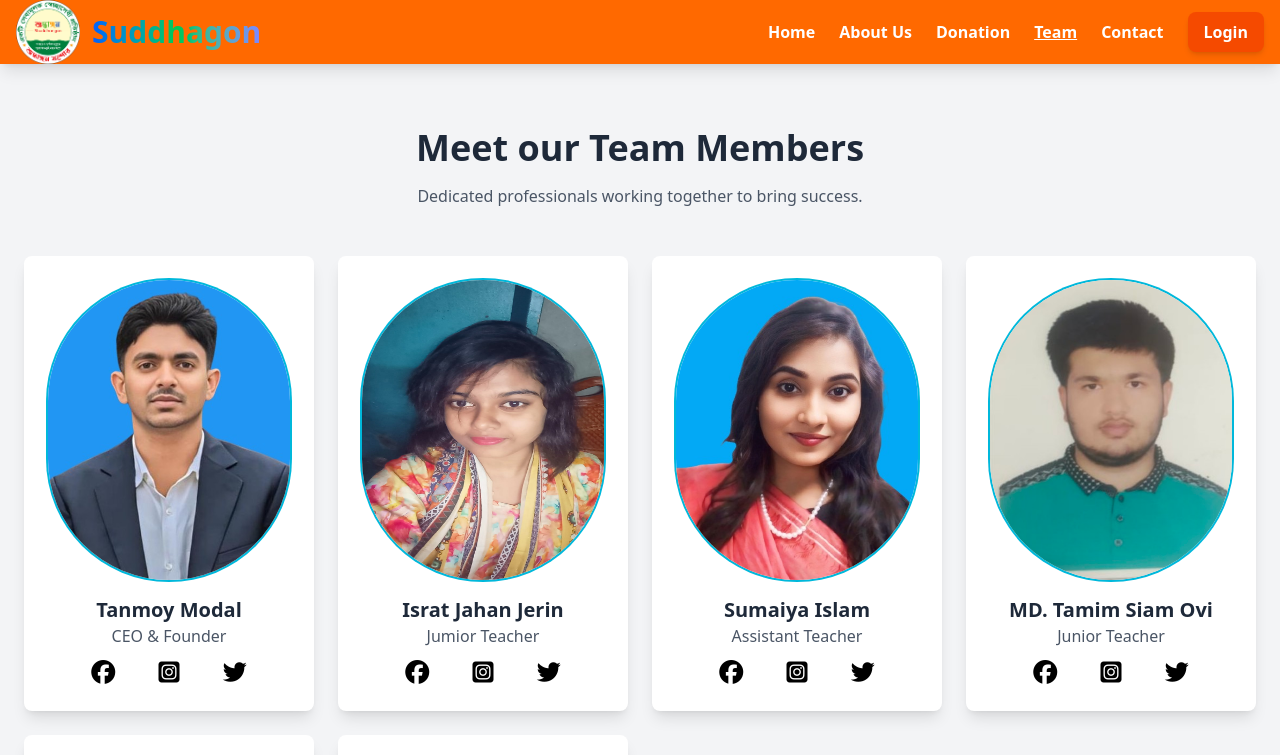
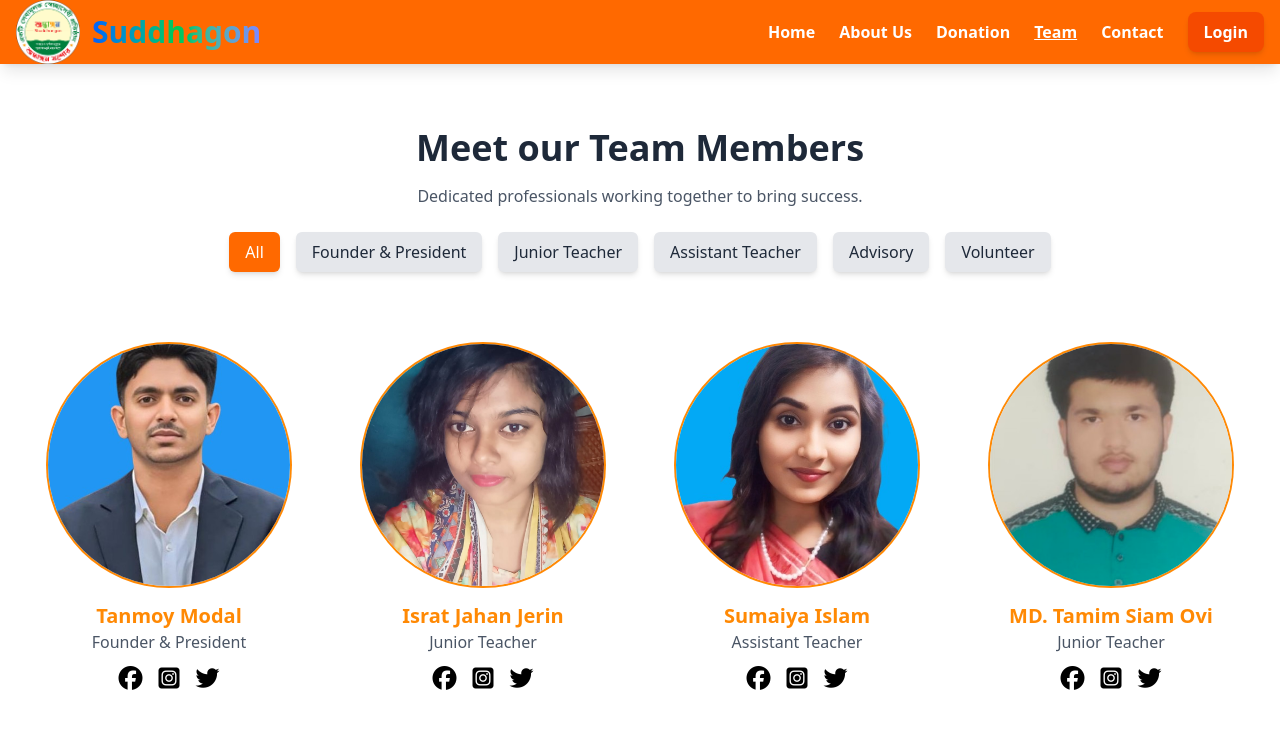
Before and after one commit to simonfornt/Project-tonmay, a React (Vite) app: page /team in a window 1280 px wide. Shown: the top 755 px of the page. Built offline with nearby package versions, Linux system fonts and the light colour scheme.

Commit message:
add team and filter function

```diff
--- a/src/pages/Team.jsx
+++ b/src/pages/Team.jsx
@@ -1,6 +1,4 @@
-import React from "react";
-import Navbar from "../components/Navbar";
-import Footer from "../components/Footer";
+import React, { useState } from "react";
 import Gallery from "../components/Gallery";
 import m1 from "../assets/m1.jpg";
 import m2 from "../assets/m2.jpg";
@@ -9,71 +7,82 @@ import m4 from "../assets/m4.jpg";
 import m5 from "../assets/m5.jpg";
 import m6 from "../assets/m6.jpg";
 
-
-
 const teamMembers = [
-    {
-      name: "Tanmoy Modal",
-      role: "CEO & Founder",
-      image: m5,
-    },
-    {
-      name: "Israt Jahan Jerin",
-      role: "Jumior Teacher",
-      image: m1,
-    },
-    {
-      name: "Sumaiya Islam",
-      role: "Assistant Teacher",
-      image: m2,
-    },
-    {
-      name: "MD. Tamim Siam Ovi",
-      role: "Junior Teacher",
-      image: m3,
-    },
-    {
-        name : "Joy Biswas",
-        role: "Assistant Teacher",
-        image: m4,
-    },
-    {
-        name: "Sumon Ray",
-        role: "Assistant Teacher",
-        image: m6,
-    }
+    { name: "Tanmoy Modal", role: "Founder & President", image: m5 },
+    { name: "Israt Jahan Jerin", role: "Junior Teacher", image: m1 },
+    { name: "Sumaiya Islam", role: "Assistant Teacher", image: m2 },
+    { name: "MD. Tamim Siam Ovi", role: "Junior Teacher", image: m3 },
+    { name: "Joy Biswas", role: "Assistant Teacher", image: m4 },
+    { name: "Sumon Ray", role: "Assistant Teacher", image: m6 },
+    { name: "Simon", role: "Advisory", image: m5},
+    { name: "Simanto Dash", role: "Volunteer", image: m2},
 ];
 
+const roles = ["All", ...new Set(teamMembers.map(member => member.role))];
+
 function Team() {
+    const [selectedRole, setSelectedRole] = useState("All");
+
+    const filteredMembers = selectedRole === "All"
+        ? teamMembers
+        : teamMembers.filter(member => member.role === selectedRole);
+
     return (
         <>
-
-            <div className="py-16 bg-gray-100"> {/* ✅ Fixed: `bg-gray-100` */}
+            <div className="max-w-7xl mx-auto py-16">
                 <div className="max-w-6xl mx-auto text-center">
                     <h2 className="text-4xl font-bold text-gray-800">Meet our Team Members</h2>
                     <p className="text-gray-600 mt-4 px-1">Dedicated professionals working together to bring success.</p>
                 </div>
+
+                {/* Filter Buttons */}
+                <div className="text-center mt-6 flex flex-wrap justify-center gap-4">
+                    {roles.map((role, index) => (
+                        <button
+                            key={index}
+                            className={`px-4 py-2 rounded-md shadow-md transition-all ${selectedRole === role ? 'bg-orange-500 text-white' : 'bg-gray-200 text-gray-800 hover:bg-gray-300'}`}
+                            onClick={() => setSelectedRole(role)}
+                        >
+                            {role}
+                        </button>
+                    ))}
+                </div>
+
+                {/* Team Grid */}
                 <div className="mt-12 grid grid-cols-1 sm:grid-cols-2 md:grid-cols-3 lg:grid-cols-4 gap-6 max-w-8xl mx-auto px-6">
-                    {teamMembers.map((member, index) => (
-                        <div key={index} className="bg-white shadow-lg rounded-lg p-6 text-center">
+                    {filteredMembers.map((member, index) => (
+                       <div
+                       key={index}
+                       className="rounded-lg p-4 sm:p-6 text-center "
+                     >
+                      <div className="aspect-square w-full max-w-xs mx-auto">
   <img
     src={member.image}
     alt={member.name}
-                                className="w-[400px] h-[300px] rounded-full  mx-auto  object-center ring-2 ring-cyan-500"
+    className="w-full h-full rounded-full object-cover ring-2 ring-orange-400 transition-transform duration-300 hover:scale-110"
   />
-                            <h3 className="text-xl font-semibold mt-4 text-gray-800">{member.name}</h3>
-                            <p className="text-gray-600">{member.role}</p>
-                            <ul className="flex justify-evenly mt-3">
-                                <li className="hover:text-blue-500"><i class="fa-brands fa-facebook text-2xl"></i></li>
-                                <li className="hover:text-blue-500"><i class="fa-brands fa-square-instagram text-2xl"></i></li>
-                                <li className="hover:text-blue-500"><i class="fa-brands fa-twitter text-2xl"></i></li>
+</div>
+                       <h3 className="text-lg sm:text-xl font-semibold mt-4 text-orange-400">
+                         {member.name}
+                       </h3>
+                       <p className="text-sm sm:text-base text-gray-600">{member.role}</p>
+                       <ul className="flex justify-center space-x-4 mt-3">
+                         <li className="hover:text-blue-500">
+                           <i className="fa-brands fa-facebook text-lg sm:text-2xl"></i>
+                         </li>
+                         <li className="hover:text-blue-500">
+                           <i className="fa-brands fa-square-instagram text-lg sm:text-2xl"></i>
+                         </li>
+                         <li className="hover:text-blue-500">
+                           <i className="fa-brands fa-twitter text-lg sm:text-2xl"></i>
+                         </li>
                        </ul>
                      </div>
+
                     ))}
                 </div>
             </div>
             <Gallery/>
-
         </>
     );
 }
```
Lines whose indentation alone changed are shown as unchanged.
